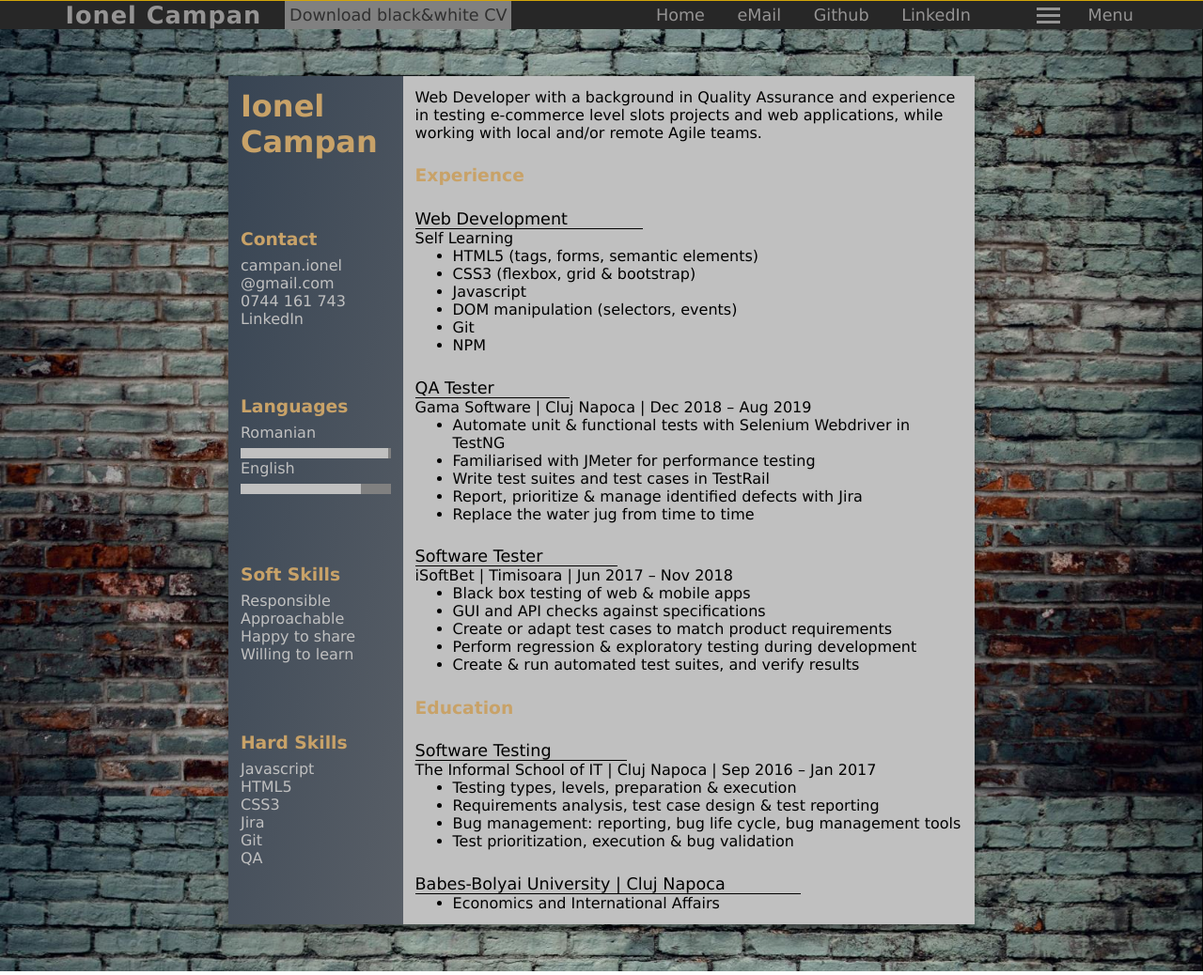
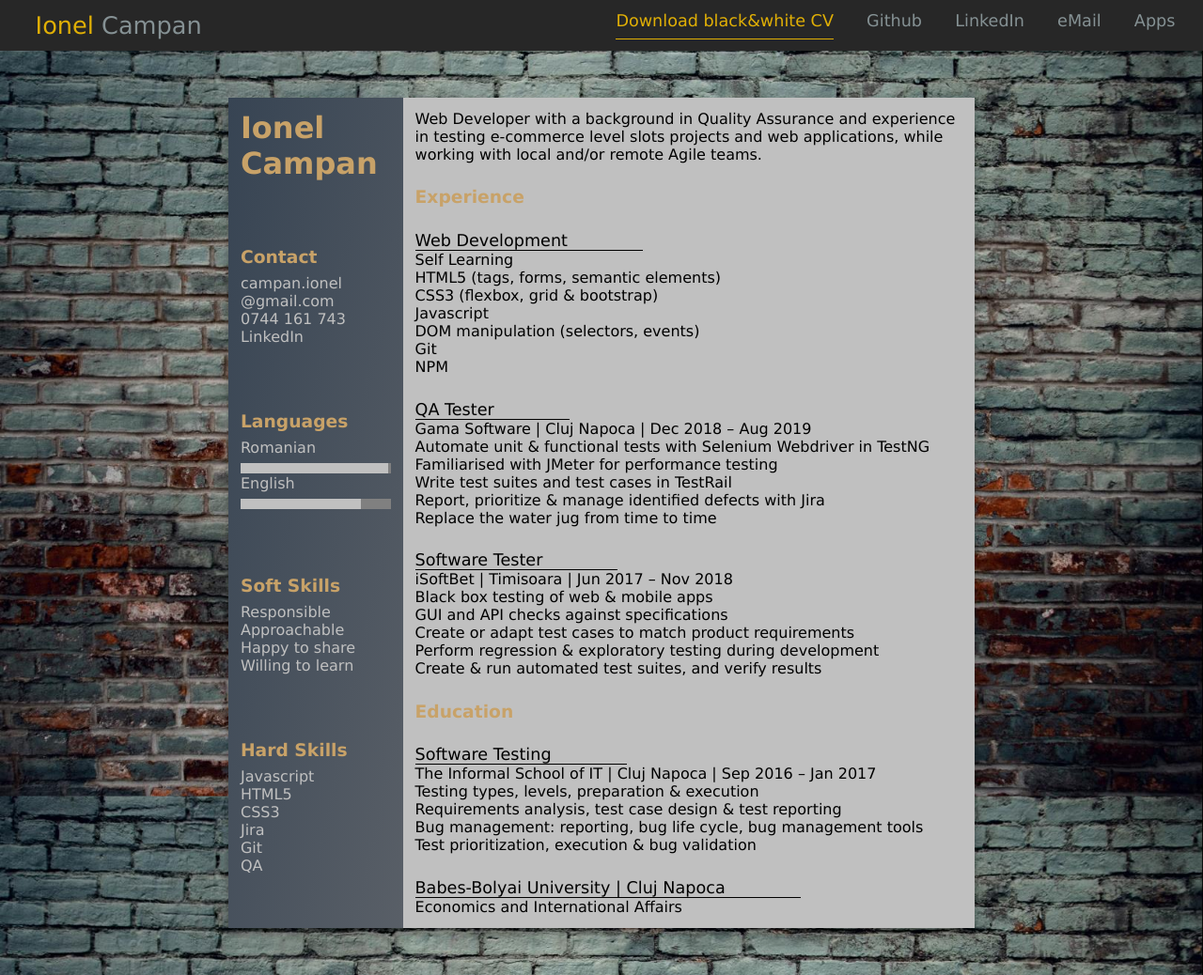
Before and after one commit to icamp/snafu, a plain HTML site: page resume/index.html in a window 1280 px wide. Shown: the whole page at 94% size. Drawn offline with Linux system fonts and the light colour scheme; a web font is replaced by a local one.

Commit message:
Updated nav bar to be responsive & applied to resume page

```diff
--- a/assets/globalStyle.css
+++ b/assets/globalStyle.css
@@ -1,81 +1,119 @@
 
 @import url(https://fonts.googleapis.com/css?family=Khula:700);
 
+/* ########## CSS VARIABLES ########## */
 :root {
     --yellow: #ffc600;
     --yellow-transparent: rgb(255, 198, 0, 0.8);
     --black: #272727;
     --black-trasparent: rgb(39, 39, 39, 0.9);
+    --cool-grey: #95A3A6;
 }
 
+
+/* ########## PAGE STYLE ########## */
 *,*:before,*:after{
     box-sizing: border-box;
     margin: 0;
+    padding: 0;
     font-family: 'Khula', 'Lucida Sans', 'Lucida Sans Regular', 'Lucida Grande', 'Lucida Sans Unicode', Geneva, Verdana, sans-serif;
     /* font-family: 'Amatic SC', 'Raleway'; */
 }
 
+
+/* ########## PAGE BACKGROUND ########## */
 body {
     background-image: url(brickWall2.jpg);
-    background-position: bottom right;
+    background-position: top right;
     background-repeat: no-repeat;
     background-attachment: fixed;
     background-size: cover;
 }
 
 
-/* ########## start of navbar style ########## */
-.navBar {
-    display: grid;
-    grid-auto-flow: column;
+/* ########## NAVBAR STYLE ########## */
+.naviBar {
+      display: flex;
+      padding: 12px;
+      background-color: var(--black);
       position: sticky;
-    z-index:1;
       top: 0;
-    background-color: var(--black);
-    border-top: 1px solid var(--yellow-transparent);
 }
 
-.left, .right {
-  display: grid;
-  grid-auto-flow: column;
-  justify-content: center;
-  align-items: center;
-  grid-gap: 25px;
+      .navLinks {
+            display: flex;
+            margin-left: auto;
       }
 
-.left h2 {
-  letter-spacing: 1px;
-  font-size: 1.6rem;
-  color: #959494;
+      .apps ul {
+            display: none;
+            /* position: relative; */
       }
 
-  /* ########## BURGER JOINT ########## */
+      .apps:hover ul {
+            display: block;
+            list-style: none;
+            display: block;
+            /* margin-right: 100px; */
 
-.burger div {
-  width: 25px;
-  height: 3px;
-  background-color: #959494;
-  margin: 4px 0;
       }
 
+            .apps ul li {
+                  padding: 7px;
+                  background-color: var(--black-trasparent);
+            }
+
+      .navLink {
+            color: var(--cool-grey);
+            /* color: var(--yellow); */
+            opacity: 86%;
+            margin-left: 1em;
+            margin-right: 1em;
+            font-size: 1.1rem;
+            text-decoration: none;
+      }
+
+            .navLink:hover {
+                  color: var(--yellow);
+                  opacity: 100%;
+                  border-bottom: 1px solid var(--yellow);
+            }
+
+      .home {
+            font-size: 1.6rem;
+      }
+
+            .home > span {
+                  color: var(--yellow);
+            }
+
+      .active {
+            color: var(--yellow);
+            border-bottom: 1px solid var(--yellow);
+      }
+
+
+/* ########## BURGER STYLE ########## */
 .burger {
-  display: inline-block;
+      /* display: inline-block; */
+      display: none;
       cursor: pointer;
-  /* border: 1px solid red; */
+      margin-right: 25px;
     }
 
     .slice1, .slice2, .slice3 {
-  width: 25px;
-  height: 3px;
-  background-color: #959494;
-  margin: 4px 0;
+      width: 35px;
+      height: 5px;
+      background-color: var(--cool-grey);
+      margin: 6px 0;
       transition: 0.4s;
     }
 
     /* Rotate first bar */
     .change .slice1 {
-  -webkit-transform: rotate(-45deg) translate(-9px, 4px) ;
-  transform: rotate(-45deg) translate(-6px, 5px) ;
+      -webkit-transform: rotate(-45deg) translate(-9px, 6px) ;
+      transform: rotate(-45deg) translate(-9px, 6px) ;
+      background-color: red;
     }
 
     /* Fade out the second bar */
@@ -86,28 +124,58 @@ body {
     /* Rotate last bar */
     .change .slice3 {
       -webkit-transform: rotate(45deg) translate(-8px, -8px) ;
-  transform: rotate(45deg) translate(-5px, -5px) ;
-}
-/* ########## BURGER JOINT ########## */
-
-.navLinx {
-    color: #959494;
-    text-decoration: none;
-    font-size: 1.1rem;
-    padding: .3rem;
-    width: max-content;
+      transform: rotate(45deg) translate(-8px, -8px) ;
+      background-color: red;
     }
 
-.navLinx:hover {
-  color: var(--yellow);
+
+/* ##### MEDIA QUERIES ##### */
+@media only screen and (max-width: 666px) {
+      .naviBar {
+            display: flex;
+            flex-wrap: wrap;
       }
 
-.download {
-  color: var(--black-trasparent);
-  background-color: gray;
-  margin-right: 10px;
+      .miniBar {
+            display: flex;
+            width: 100vw;
       }
-/* ########## end of navbar style ########## */
+
+      .burger {
+            /* display: block; */
+            /* display: flex;
+            flex-direction: column; */
+            display: inline-block;
+            margin-left: auto;
+      }
+
+      .navLinks {
+            display: none;
+      }
+
+      .navLinksShow {
+            display: flex;
+            flex-direction: column;
+            margin: auto;
+            align-items: center;
+            padding: 1px;
+      }
+
+      .apps ul {
+            display: flex;
+            flex-direction: column;
+            /* text-align: center; */
+            list-style: none;
+            text-decoration: none;
+            opacity: 70%;
+            border: .5px solid var(--yellow);
+      }
+
+            .apps > a:first-child {
+                  display: flex;
+                  justify-content: center;
+            }
+}
 
 
 /* ########## start of global links style ########## */
@@ -123,57 +191,8 @@ body {
       color: var(--yellow);
       border-bottom: 2px solid var(--yellow);
   }
+
+  * {
+      list-style: none;
+  }
   /* ########## end of global links style ########## */
-
-
-/* ########## DROPDOWN START ########## */
-.dropbtn {
-    cursor: pointer;
-  }
-
-/* The container <div> - needed to position the dropdown content */
-.dropdown {
-  position: relative;
-  display: inline-block;
-}
-
-/* Dropdown Content (Hidden by Default) */
-.dropdown-content {
-  display: none;
-  position: absolute;
-  background-color: var(--black);
-  min-width: 160px;
-  width: max-content;
-  box-shadow: 0px 8px 16px 0px rgba(0,0,0,0.2);
-  z-index: 1;
-}
-
-/* Links inside the dropdown */
-.dropdown-content a {
-  color: var(--yellow);
-  padding: 6px 8px;
-  text-decoration: none;
-  display: block;
-  text-align: start;
-  border: 2px solid black;
-  width: auto;
-}
-
-/* Change color of dropdown links on hover */
-.dropdown-content a:hover {border: 2px dotted var(--yellow)}
-
-/* Show the dropdown menu on hover */
-.dropdown:hover .dropdown-content {
-  display: block;
-}
-
-/* Change the background color of the dropdown button when the dropdown content is shown */
-.dropdown:hover .dropbtn {
-  background-color: var(--yellow-transparent);
-  color: var(--black-trasparent);
-}
-
-.active {
-  border: 2px solid var(--yellow) !important;
-}
-/* ########## DROPDOWN END ########## */
--- a/resume/index.html
+++ b/resume/index.html
@@ -4,52 +4,51 @@
     <meta charset="UTF-8">
     <meta name="viewport" content="width=device-width, initial-scale=1.0">
     <meta http-equiv="X-UA-Compatible" content="ie=edge">
-    <title>Document</title>
+
     <link rel="shortcut icon" type="image/png" href="../assets/favicon.ico"/>
     <link rel="stylesheet" href="../assets/globalStyle.css">
     <link rel="stylesheet" href="style.css">
+
+    <title>icamp | CV</title>
 </head>
 
 <body>
+      <header class="naviBar">
 
-    <section class="navBar">
-
-        <div class="left">
-            <h2>Ionel Campan</h2>
-            <a class="navLinx download" href="CV_IonelCampan_grayscale.pdf" download>Download black&white CV</a>
-        </div>
-
-        <div class="right">
-            <a class="navLinx home" href="../index.html">Home</a>
-            <a class="navLinx" href="mailto:campan.ionel@gmail.com">eMail</a>
-            <a class="navLinx" href="https://github.com/icamp" target="_blank">Github</a>
-            <a class="navLinx" href="https://www.linkedin.com/in/ionel-campan/" target="_blank">LinkedIn</a>
-            <ul class="burger" onclick="myFunction(this)">
+            <div class="miniBar">
+                  <a href="../index.html" class="navLink home"><span>Ionel</span>  Campan</a>
+                  <!-- <button class="burger" id="burgerMenu">menu</button> -->
+                  <div class="burger" id="burgerMenu"  onclick="burgerX(this)">
                         <div class="slice1"></div>
                         <div class="slice2"></div>
                         <div class="slice3"></div>
-            </ul>
-            <div class="dropdown">
-                <span class="dropbtn navLinx">Menu</span>
-                <div class="dropdown-content">
-                    <a class="navLinx" href="../backgroundGenerator/index.html">Background Generator</a>
-                    <a class="navLinx" href="../toDoList/index.html">To Do List</a>
-                    <a class="navLinx" href="../drumKit/index.html">Drum kit</a>
-                    <a class="navLinx" href="../clock/index.html">Clock</a>
-                    <a class="navLinx" href="../cssVariables/index.html">CSS Variables</a>
-                    <a class="navLinx" href="../flexPanelGallery/index.html">Flex Panels Gallery</a>
-                    <a class="navLinx" href="../filterList/index.html">Filtering list</a>
-                    <a class="navLinx" href="../HTML5Canvas/index.html">HTML 5 Canvas</a>
-                    <!-- <a class="navLinx" href="../multipleSelect/index.html">Multiple select with Shift key</a> -->
-                    <a class="navLinx" href="../customVideoPlayer/index.html">Custom Video Player</a>
-                    <a class="navLinx" href="../keySequenceDetection/index.html">Konami Code</a>
-                    <a class="navLinx" href="../slideInOnScroll/index.html">Sliding Images</a>
-                    <a class="navLinx" href="https://icamp.github.io/robofriends/" target="_blank">Robofriends</a>
-                </div>
                       </div>
             </div>
 
-    </section>
+            <div class="navLinks" id="menu">
+                  <a href="CV_IonelCampan_grayscale.pdf" class="navLink active" download>Download black&white CV</a>
+                  <a href="https://github.com/icamp" target="_blank" class="navLink">Github</a>
+                  <a href="https://www.linkedin.com/in/ionel-campan/" target="_blank" class="navLink">LinkedIn</a>
+                  <a href="mailto:campan.ionel@gmail.com" class="navLink">eMail</a>
+                  <div class="apps">
+                        <a href="#" class="navLink">Apps</a>
+                        <ul>
+                              <li><a class="navLink" href="../backgroundGenerator/index.html">Background Generator</a></li>
+                              <li><a class="navLink" href="../toDoList/index.html">To Do List</a></li>
+                              <li><a class="navLink" href="../drumKit/index.html">Drum kit</a></li>
+                              <li><a class="navLink" href="../clock/index.html">Clock</a></li>
+                              <li><a class="navLink" href="../cssVariables/index.html">CSS Variables</a></li>
+                              <li><a class="navLink" href="../flexPanelGallery/index.html">Flex Panels Gallery</a></li>
+                              <li><a class="navLink" href="../filterList/index.html">Filtering list</a></li>
+                              <li><a class="navLink" href="../HTML5Canvas/index.html">HTML 5 Canvas</a></li>
+                              <li><a class="navLink" href="../customVideoPlayer/index.html">Custom Video Player</a></li>
+                              <li><a class="navLink" href="../keySequenceDetection/index.html">Konami Code</a></li>
+                              <li><a class="navLink" href="../slideInOnScroll/index.html">Sliding Images</a></li>
+                              <li><a class="navLink" href="https://icamp.github.io/robofriends/" target="_blank">Robofriends</a></li>
+                        </ul>
+                  </div>
+            </div>
+      </header>
 
     <content class="container">
 
@@ -155,8 +154,16 @@
             </div>
         </main>
     </content>
+
+    <!-- JQuery -->
+    <!-- <script src="https://cdnjs.cloudflare.com/ajax/libs/jquery/3.5.1/jquery.min.js" integrity="sha256-9/aliU8dGd2tb6OSsuzixeV4y/faTqgFtohetphbbj0=" crossorigin="anonymous"></script> -->
+
+    <!-- Custom Script -->
+    <script src="../assets/navBarScript.js"></script>
+
+    <!-- Menu button animation script -->
     <script>
-        function myFunction(x) {
+            function burgerX(x) {
                   x.classList.toggle("change");
             }
       </script>
--- a/resume/style.css
+++ b/resume/style.css
@@ -1,4 +1,3 @@
-
 
 .container {
     max-width: 21cm;
```
Also changed, not shown: assets/navBarScript.js (added, +20 -0 lines), backgroundGenerator/index.html (+34 -24 lines). Lines whose indentation alone changed are shown as unchanged.
